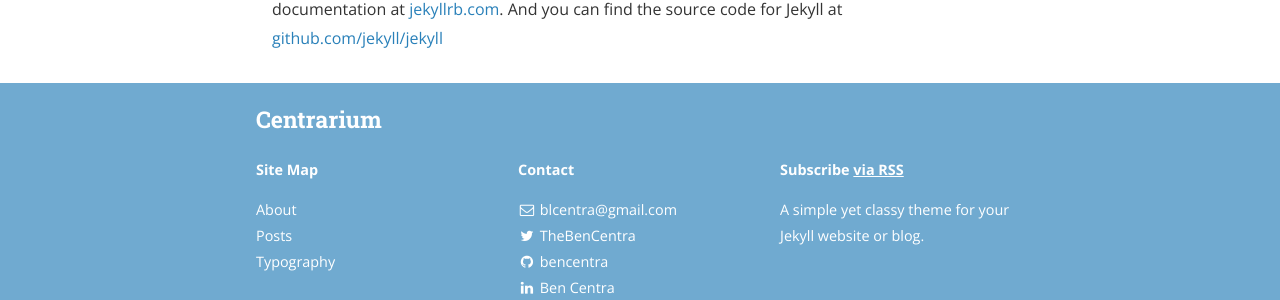
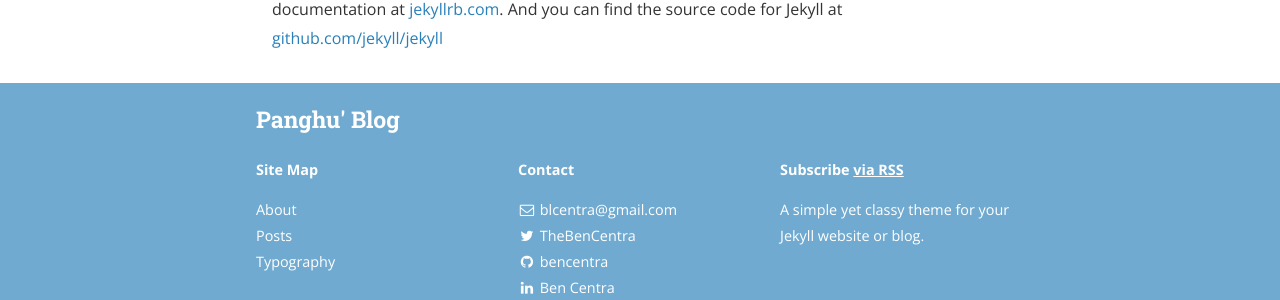
Before and after one commit to liuchaohu/liuchaohu.github.io, a Jekyll site: the page built from about.md, in a window 1280 px wide and 1111 px high. Shown: the part 778-1078 px from the top of the window. Built offline with Jekyll 4.4.1, drawn with Linux system fonts in a browser that asks for light colours; nearby versions of some CDN libraries.

Commit message:
Update _config.yml

```diff
--- a/_config.yml
+++ b/_config.yml
@@ -9,8 +9,8 @@
   - "/vendor/"
 
 # Site settings
-title: Centrarium
-subtitle: "A simple yet classy theme for your Jekyll website or blog"
+title: Panghu' Blog
+subtitle: "panghu' home"
 email: blcentra@gmail.com
 name: Ben Centra
 description: >
```
